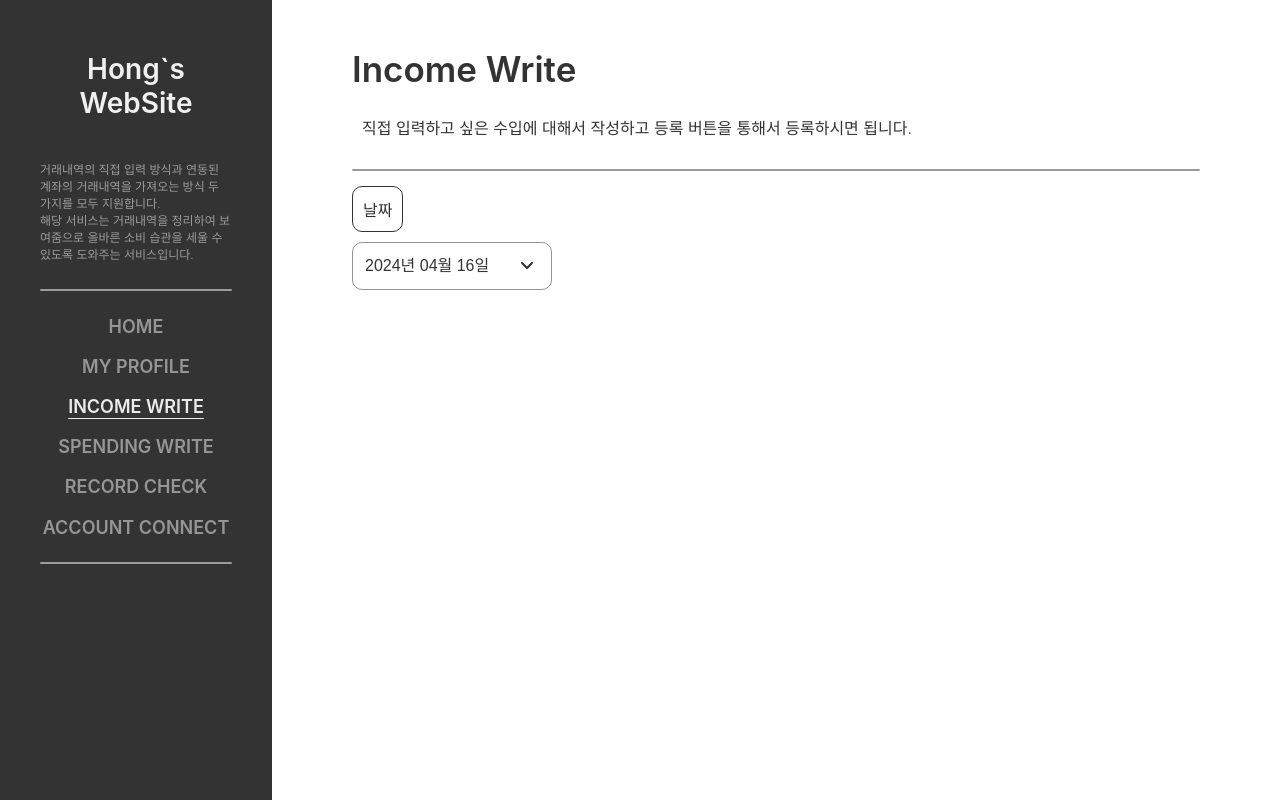
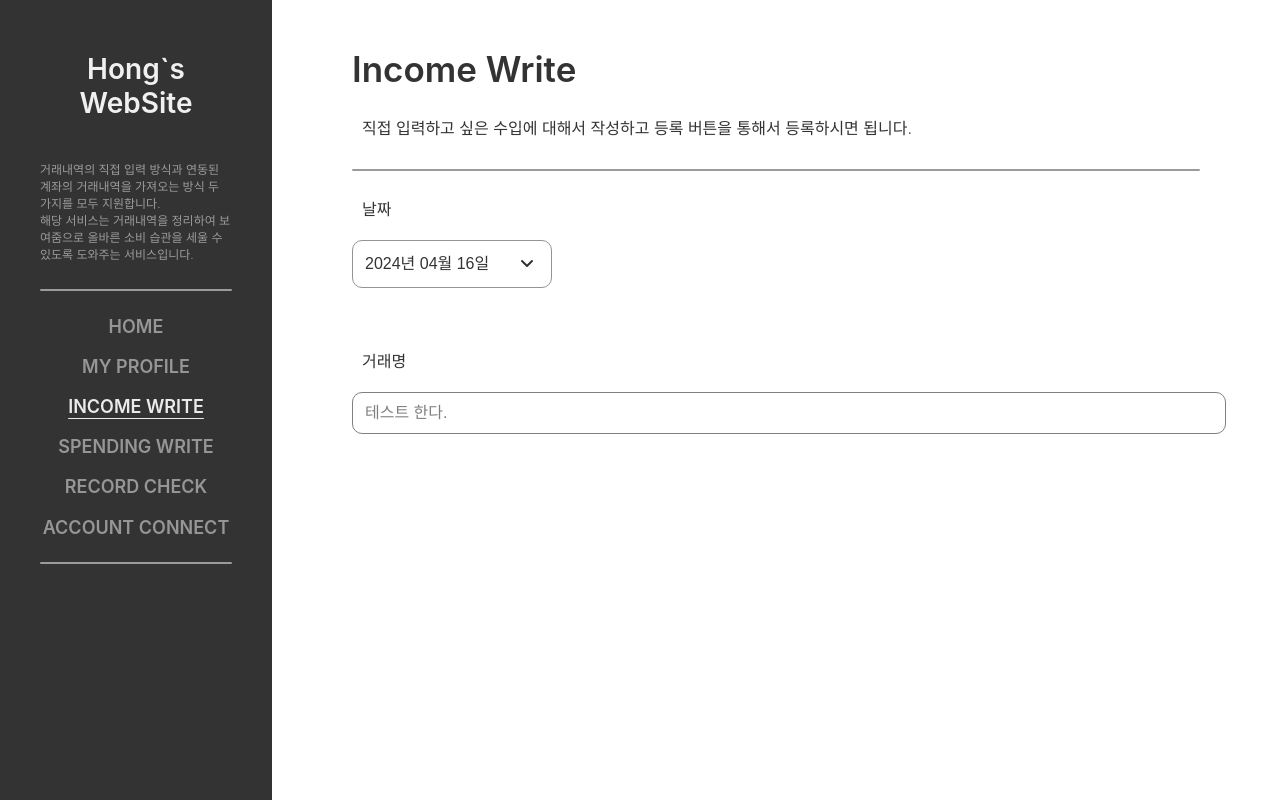
Before and after one commit to lkl4502/account_book_project, a React (Create React App) app in the folder frontend/: page /incomeWrite in a window 1280 px wide. Built offline with nearby package versions, Linux system fonts and the light colour scheme.

Commit message:
Custom InputBox 구현

```diff
--- /dev/null
+++ b/frontend/src/components/InputBox.jsx
@@ -0,0 +1,32 @@
+import React from "react";
+import styled from "styled-components";
+
+const CustomInput = styled.input`
+  width: 100%;
+  height: auto;
+  border: 1px solid gray;
+  border-radius: 10px;
+
+  font-weight: 400;
+  font-size: 16px;
+  color: #333;
+  padding: 8px 12px;
+  line-height: 24px;
+
+  &::placeholder {
+    color: gray;
+  }
+`;
+
+function InputBox({ type, value, setValue, placeholder }) {
+  return (
+    <CustomInput
+      placeholder={placeholder}
+      type={type}
+      value={value}
+      onChange={(e) => setValue(e.target.value)}
+    ></CustomInput>
+  );
+}
+
+export default InputBox;
--- a/frontend/src/pages/IncomeWrite.jsx
+++ b/frontend/src/pages/IncomeWrite.jsx
@@ -3,9 +3,11 @@ import Text from "../components/Text";
 import Divider from "../components/Divider";
 import CustomCalendar from "../components/CustomCalendar";
 import "../App.css";
+import InputBox from "../components/InputBox";
 
 function IncomeWrite() {
-  const [value, setValue] = useState(new Date());
+  const [date, setDate] = useState(new Date());
+  const [content, setContent] = useState("");
 
   return (
     <>
@@ -19,8 +21,21 @@ function IncomeWrite() {
 
       <Divider margin={"0px 0px 15px 0px"} />
 
-      <Text margin={"0px 0px 10px 0px"}>날짜</Text>
-      <CustomCalendar value={value} onChange={setValue} />
+      <Text border={false} margin={"0px 0px 10px 0px"}>
+        날짜
+      </Text>
+      <CustomCalendar value={date} onChange={setDate} />
+
+      <Text border={false} margin={"50px 0px 10px 0px"}>
+        거래명
+      </Text>
+
+      <InputBox
+        type={"text"}
+        value={content}
+        setValue={setContent}
+        placeholder={"테스트 한다."}
+      />
     </>
   );
 }
```
